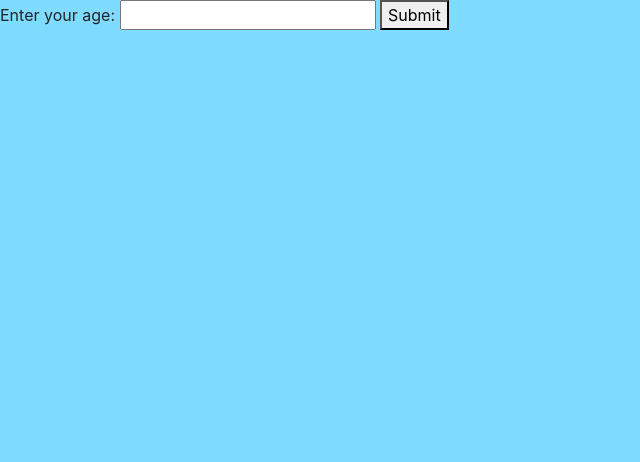
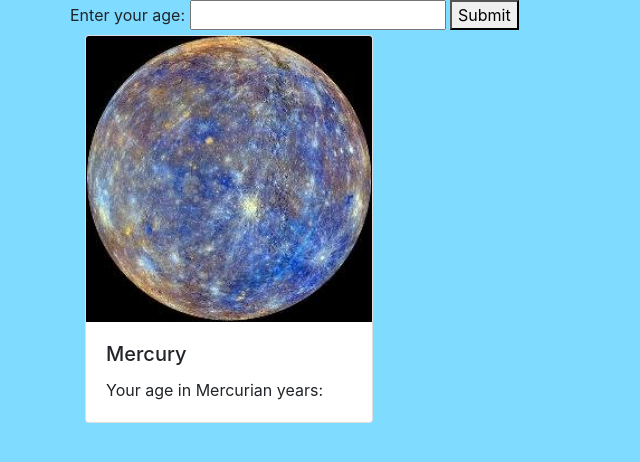
Before and after one commit to Kirtiraja/Friday-Galacticat, a website built with webpack: page src/index.html in a window 1280 px wide. Shown: the whole page, without its empty margins (0-640 px from the left). Built offline with nearby package versions, Linux system fonts and the light colour scheme.

Commit message:
add img file w/mercury jpg.

```diff
--- a/src/index.html
+++ b/src/index.html
@@ -5,11 +5,27 @@
     <title>GalactiCat</title>
   </head>
   <body>
-    <form id="userAge-form">
-      <label for="userAge">Enter your age:</label>
-      <input id="userAge" type="number">
-      <button type="submit">Submit</button>
-    </form>
+    <div class="container">
+      <div class="row">
+        <form id="userAge-form">
+          <label for="userAge">Enter your age:</label>
+          <input id="userAge" type="number">
+          <button type="submit">Submit</button>
+        </form>
+      </div>
+    <div class="row">
+      <div class="col-md-6">
+        <div class="card" style="width: 18rem;">
+          <img class="card-img-top" src="./../img/mercury.jpg" alt="mercury">
+          <div class="card-body">
+            <h5 class="card-title">Mercury</h5>
+            <p class="card-text">Your age in Mercurian years:</p>
+          </div>
+        </div>
+      </div>
+    </div>
+
     <ul id="galacticAge"></ul>
   </body>
+</div>
 </html>
```
Also changed, not shown: img/mercury.jpg (added).
